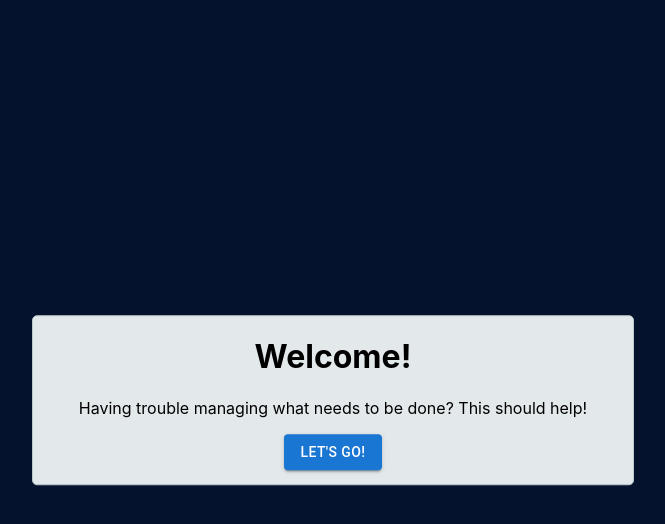
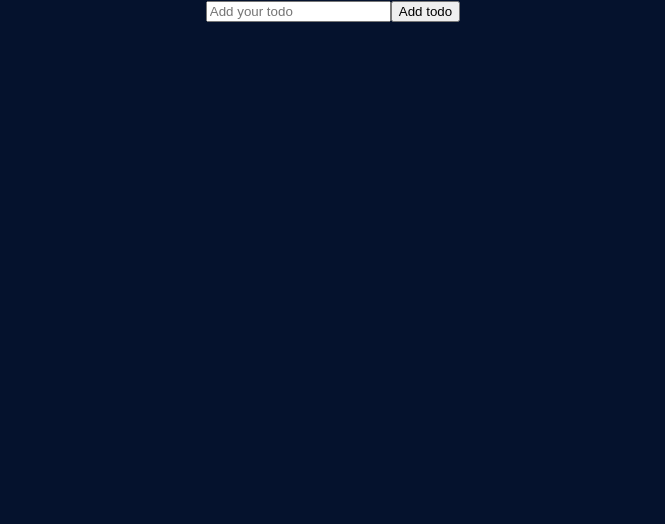
Before and after one commit to Benjaminklein99/plannerApp, a React (Create React App) app: page / in a window 1280 px wide. Shown: the top 524 px of the page, without its empty margins (307-972 px from the left). Built offline with nearby package versions, Linux system fonts and the light colour scheme.

Commit message:
todos now saving

```diff
--- a/src/App.js
+++ b/src/App.js
@@ -6,18 +6,19 @@ import React, { useState } from 'react';
 
 function App() {
 
-  const [isOpen, close] = useState(true);
+  // const [isOpen, close] = useState(true);
   const [todos, setTodos] = useState([]);
 
   return (
     <div className="App">
-      {
+      {/* {
         isOpen && <Welcome close={close}/>
       }
       {
         !isOpen && <TodoForm setTodos={setTodos} todos={todos} />
-      }
-      <TodoList todos={todos}/>
+      } */}
+      <TodoForm setTodos={setTodos} todos={todos} />
+      {/* <TodoList todos={todos}/> */}
     </div>
   );
 }
--- a/src/components/todoForm.js
+++ b/src/components/todoForm.js
@@ -1,10 +1,18 @@
 import {useState} from 'react';
 
-const TodoForm = ({setTodo, todos}) => {
-  const [input, setInput] = useState('')
+const TodoForm = ({todos, setTodos}) => {
+  const [input, setInput] = useState('');
 
   return (
-    <form className="todoForm">
+    <form className="todoForm" onSubmit={
+      (e) => {
+        e.preventDefault();
+        const newTodos = [input, ...todos]
+        setTodos(newTodos)
+        console.log(newTodos)
+        setInput('');
+      }
+    }>
       <input
         type="text"
         placeholder="Add your todo"
@@ -12,7 +20,7 @@ const TodoForm = ({setTodo, todos}) => {
         name="text"
         className="todoInput"
         onChange={(e) => { setInput(e.target.value)}}
-      /><button onClick={() => { setTodo([input, ...todos])}}>Add todo</button>
+      /><button>Add todo</button>
     </form>
   );
 }
--- a/src/components/todoList.js
+++ b/src/components/todoList.js
@@ -4,8 +4,8 @@ const TodoList = ({todos}) => {
   return (
     <div className="todoList">
       {
-        todos.map((todo) => {
-          return <Todo todo={todo} />
+        todos.map((todo, i) => {
+          return <Todo todo={todo} key={i}/>
         })
       }
     </div>
```
